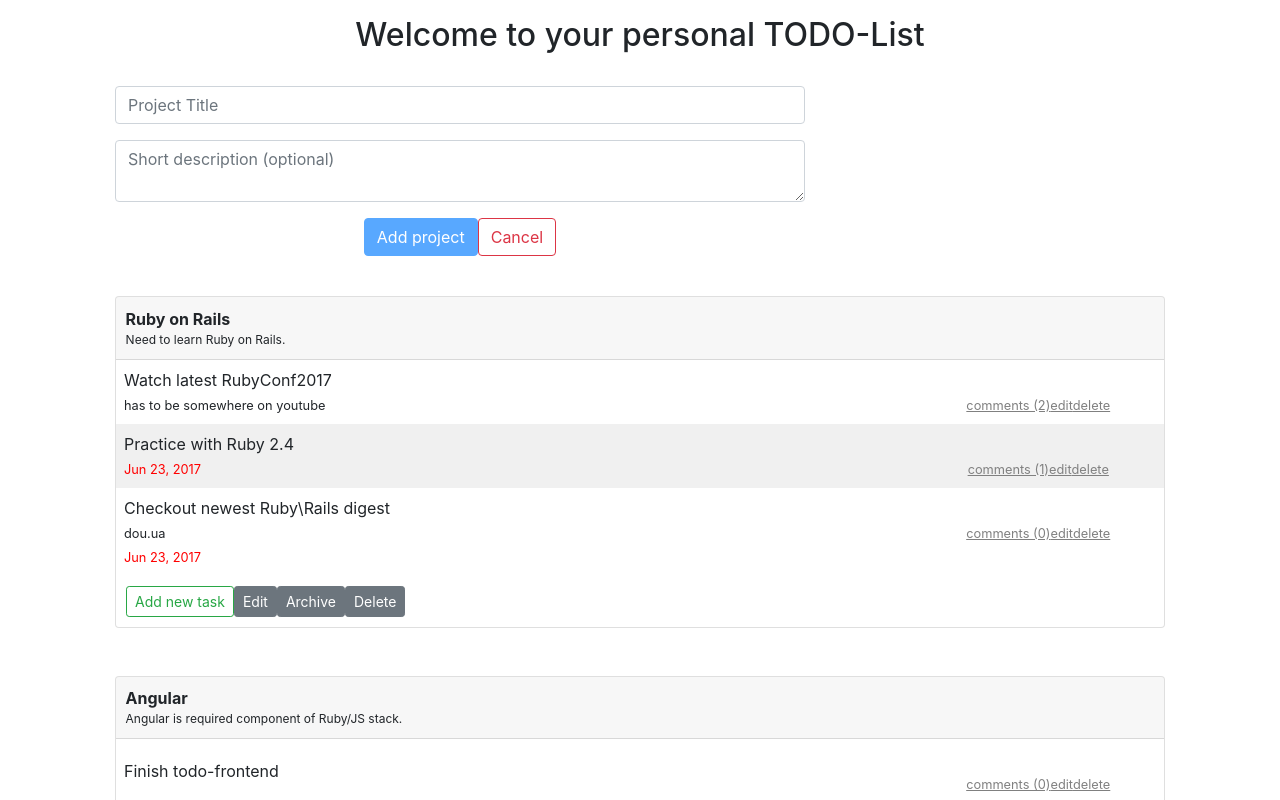
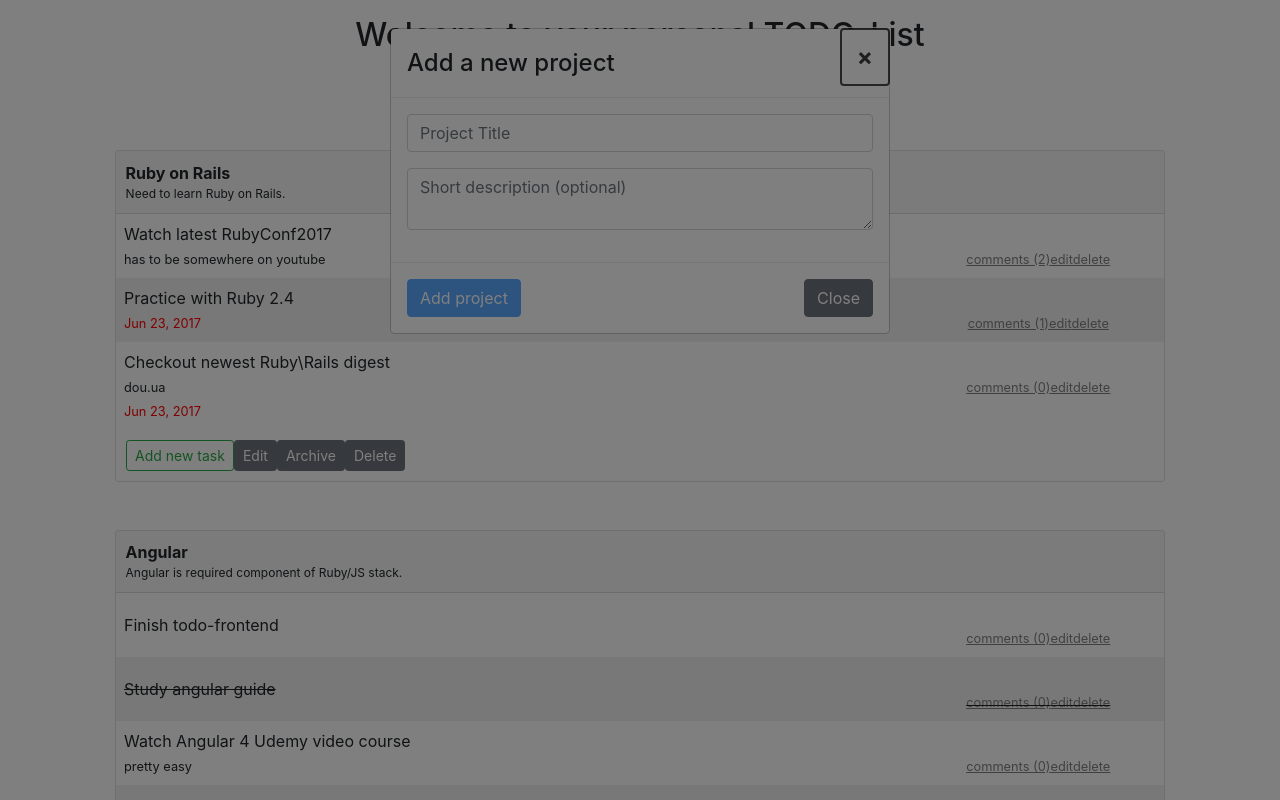
Before and after one commit to iSarCasm/todo_frontend, an Angular app: page /dashboard in a window 1280 px wide. Both pictures are taken after a click on the button "Add project". Shown: the top 800 px of the page. Built offline with nearby package versions, Linux system fonts and the light colour scheme.

Commit message:
New project as modal

```diff
--- a/src/app/app.module.ts
+++ b/src/app/app.module.ts
@@ -44,7 +44,7 @@ import { TaskViewComponent } from './task/task-view/task-view.component';
     AppRoutingModule
   ],
   providers: [AuthService, AuthGuard, DashboardService, TaskService],
-  entryComponents: [TaskNewComponent, TaskViewComponent],
+  entryComponents: [ProjectNewComponent, TaskNewComponent, TaskViewComponent],
   bootstrap: [AppComponent]
 })
 export class AppModule { }
--- a/src/app/dashboard/dashboard.component.html
+++ b/src/app/dashboard/dashboard.component.html
@@ -1,7 +1,7 @@
 <div class="container mt-3 text-center">
   <h2>Welcome to your personal TODO-List</h2>
   <br>
-  <app-project-new></app-project-new>
+  <button class="btn btn-primary btn-lg" (click)="newProject()">Add project</button>
   <br>
   <app-project *ngFor="let project of projects"[project]="project"></app-project>
 </div>
--- a/src/app/dashboard/dashboard.component.ts
+++ b/src/app/dashboard/dashboard.component.ts
@@ -1,8 +1,11 @@
 import { Component, OnInit } from '@angular/core';
+
+import { NgbModal } from '@ng-bootstrap/ng-bootstrap';
 
 import { Project } from '../project/project.model';
 import { Task } from '../task/task.model';
 import { DashboardService } from './dashboard.service';
+import { ProjectNewComponent } from '../project/project-new/project-new.component';
 
 @Component({
   selector: 'app-dashboard',
@@ -13,7 +16,8 @@ export class DashboardComponent implements OnInit {
   projects: Project[];
 
   constructor(
-    private dashboardService: DashboardService
+    private dashboardService: DashboardService,
+    private modalService: NgbModal
   ) { }
 
   ngOnInit() {
@@ -25,4 +29,8 @@ export class DashboardComponent implements OnInit {
         }
       )
   }
+
+  newProject() {
+    const taskModalRef = this.modalService.open(ProjectNewComponent);
+  }
 }
--- a/src/app/project/project-new/project-new.component.html
+++ b/src/app/project/project-new/project-new.component.html
@@ -1,7 +1,13 @@
-<div class="container" *ngIf="isAddingProject; else open_new_project">
-  <div class="row">
-    <div class="col-12 col-md-8 push-md-2">
-      <form (ngSubmit)="addNewProject()" #projectForm="ngForm">
+<div class="modal-header">
+  <div>
+    <h4 class="modal-title">Add a new project</h4>
+  </div>
+  <button type="button" class="close" aria-label="Close" (click)="activeModal.dismiss()">
+    <span aria-hidden="true">&times;</span>
+  </button>
+</div>
+<div class="modal-body">
+  <form #projectForm="ngForm">
     <div class="form-group">
       <input
         type="text" class="form-control"
@@ -34,14 +40,11 @@
         Description cannot be more than 300 characters long.
       </div>
     </div>
+  </form>
+</div>
+<div class="modal-footer">
   <button
     class="btn btn-primary"
-          [disabled]="!projectForm.form.valid">Add project</button>
-        <button class="btn btn-outline-danger" (click)="cancelEditing()">Cancel</button>
-      </form>
+    [disabled]="!projectForm.form.valid" (click)="addNewProject()">Add project</button>
+  <button type="button" class="btn btn-secondary" (click)="activeModal.close()">Close</button>
 </div>
-  </div>
-</div>
-<ng-template #open_new_project>
-  <button class="btn btn-primary" (click)="editNewProject()">Add project</button>
-</ng-template>
--- a/src/app/project/project-new/project-new.component.ts
+++ b/src/app/project/project-new/project-new.component.ts
@@ -1,4 +1,6 @@
 import { Component, OnInit, Output, EventEmitter } from '@angular/core';
+
+import { NgbActiveModal } from '@ng-bootstrap/ng-bootstrap';
 
 import { DashboardService } from '../../dashboard/dashboard.service';
 
@@ -8,29 +10,19 @@ import { DashboardService } from '../../dashboard/dashboard.service';
   styleUrls: ['./project-new.component.css']
 })
 export class ProjectNewComponent implements OnInit {
-  isAddingProject: boolean = false;
   title: string;
   desc: string;
 
   constructor(
-    private dashboardService: DashboardService
+    private dashboardService: DashboardService,
+    private modalService: NgbActiveModal
   ) { }
 
   ngOnInit() {
   }
 
-  editNewProject() {
-    this.isAddingProject = true;
-  }
-
-  cancelEditing() {
-    this.isAddingProject = false;
-    this.title = '';
-    this.desc = '';
-  }
-
   addNewProject() {
     this.dashboardService.createProject(this.title, this.desc);
-    this.cancelEditing();
+    this.modalService.close();
   }
 }
```
Lines whose indentation alone changed are shown as unchanged.
